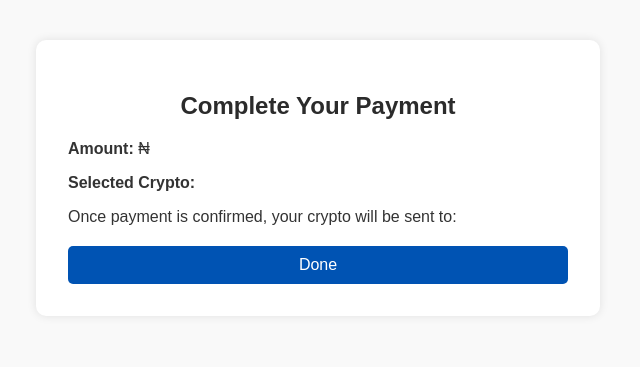
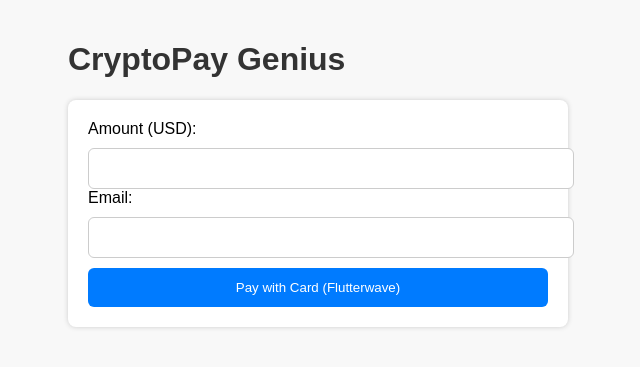
Before and after one commit to FlexFoundation/westernn-backend, a FastAPI app: page / in a window 1280 px wide. Shown: the top 367 px of the page, without its empty margins (322-962 px from the left). Run offline with FastAPI, Linux system fonts and the light colour scheme.

Commit message:
added update to payment.html

```diff
--- a/templates/payment.html
+++ b/templates/payment.html
@@ -1,60 +1,50 @@
 <!DOCTYPE html>
-<html>
+<html lang="en">
 <head>
-  <title>Westernn Crypto Payment</title>
-  <meta charset="UTF-8" />
-  <meta name="viewport" content="width=device-width, initial-scale=1.0" />
+    <meta charset="UTF-8">
+    <title>CryptoPay Genius</title>
     <style>
         body {
             font-family: Arial, sans-serif;
-      padding: 2rem;
-      background-color: #f9f9f9;
-      color: #333;
-    }
-    .container {
+            background: #f8f8f8;
+            padding: 20px;
             max-width: 500px;
             margin: auto;
+        }
+        h1 { color: #333; }
+        form {
             background: #fff;
-      padding: 2rem;
-      border-radius: 10px;
-      box-shadow: 0 0 10px rgba(0,0,0,0.1);
+            padding: 20px;
+            border-radius: 8px;
+            box-shadow: 0 0 5px #ccc;
         }
-    h2 {
-      text-align: center;
-      color: #2b2b2b;
-    }
-    .wallet {
-      font-weight: bold;
-      color: #0053b3;
-    }
-    .done-btn {
-      margin-top: 20px;
+        input, button {
             display: block;
             width: 100%;
-      padding: 10px;
-      background-color: #0053b3;
+            padding: 12px;
+            margin-top: 10px;
+            border-radius: 6px;
+            border: 1px solid #ccc;
+        }
+        button {
+            background: #007bff;
             color: white;
             border: none;
-      border-radius: 5px;
-      font-size: 16px;
             cursor: pointer;
         }
-    .done-btn:hover {
-      background-color: #003a80;
-    }
+        button:hover { background: #0056b3; }
     </style>
 </head>
 <body>
-  <div class="container">
-    <h2>Complete Your Payment</h2>
-    <p><strong>Amount:</strong> ₦{{ amount }}</p>
-    <p><strong>Selected Crypto:</strong> {{ currency }}</p>
-    <p>Once payment is confirmed, your crypto will be sent to:</p>
-    <p class="wallet">{{ wallet_address }}</p>
+    <h1>CryptoPay Genius</h1>
+    <form action="/pay-card" method="post">
+        <label>Amount (USD):</label>
+        <input type="number" name="amount" required>
 
-    <form action="/thank-you" method="get">
-      <button class="done-btn">Done</button>
+        <label>Email:</label>
+        <input type="email" name="email" required>
+
+        <button type="submit">Pay with Card (Flutterwave)</button>
     </form>
-  </div>
 </body>
 </html>
```
Lines whose indentation alone changed are shown as unchanged.
